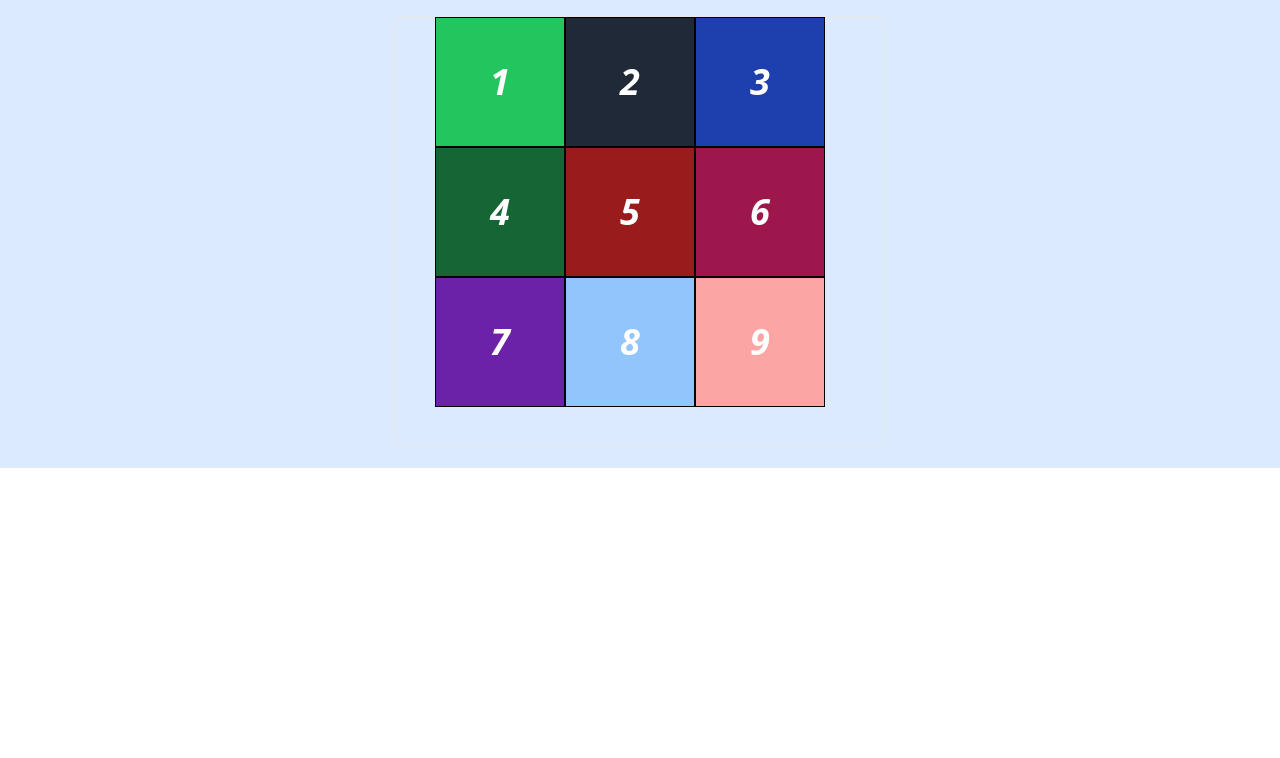
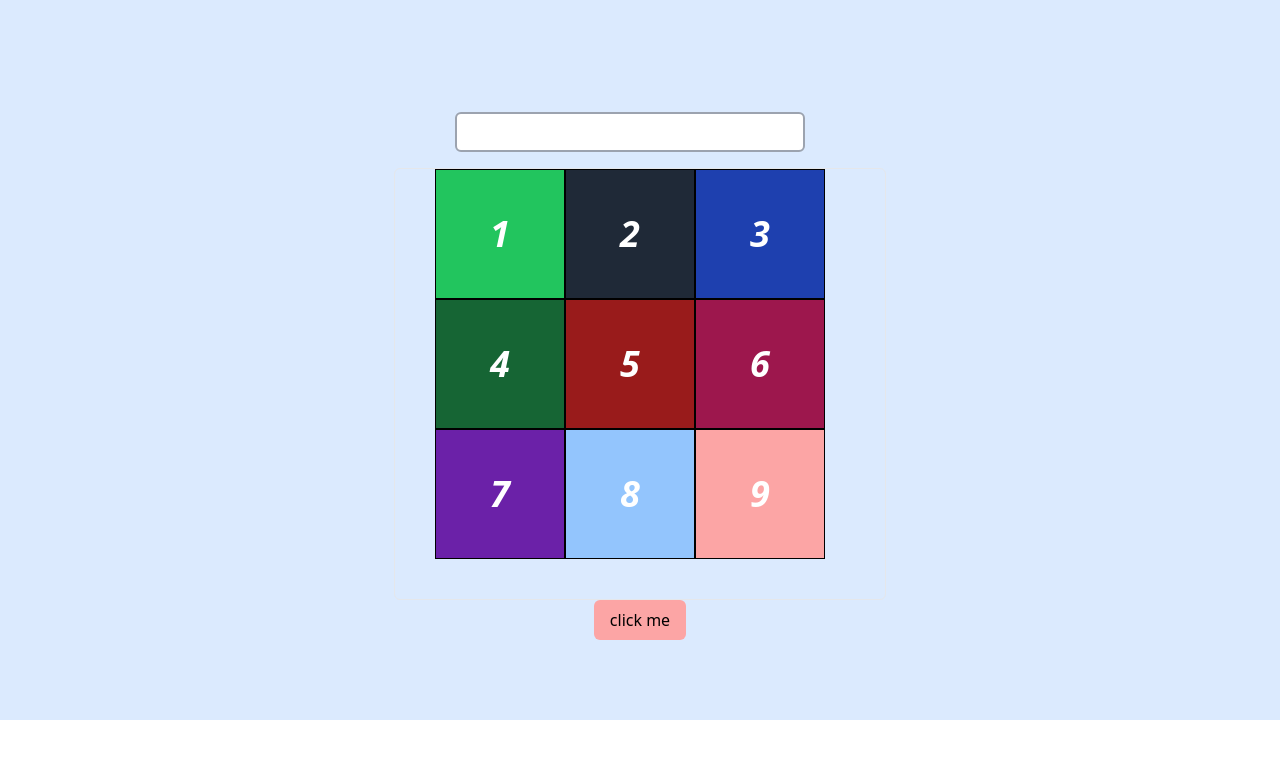
Before and after one commit to sahil-khan-s/practise-task, a plain HTML site: page index.html in a window 1280 px wide. Drawn offline with nearby package versions, Linux system fonts and the light colour scheme.

Commit message:
input field added

```diff
--- a/index.html
+++ b/index.html
@@ -1,6 +1,5 @@
 <!DOCTYPE html>
 <html lang="en">
-
 <head>
     <meta charset="UTF-8">
     <meta http-equiv="X-UA-Compatible" content="IE=edge">
@@ -10,8 +9,15 @@
 </head>
 
 <body>
-    <div class="pt-4 pb-5 w-full bg-blue-100">
+    <div class="pt-28 pb-20  w-full bg-blue-100">
+
+                <div class="flex justify-center pb-4 h-14 pr-5">
+                    <input  maxlength = "4" size="=4" id="myText" class="border-2  border-gray-400 rounded-md  w-[350px]" type="text"  value="">
+                </div>
+
         <div id="box-container" class=" container flex flex-wrap w-[492px] mx-auto rounded-md border pt-0 p-10">
+
+
             <button   id='btn' value='1' class=" italic font-bold box-1 box
                 bg-green-500 h-[130px] w-[130px] text-white text-4xl border
                 border-black flex flex justify-center items-center">
@@ -57,9 +63,12 @@
                 border-black flex flex justify-center items-center">
                 9
             </button>
-
+        </div>
+        <div class="flex justify-center">
+            <button onclick="myFunction() " class="px-4 py-2 bg-red-300 rounded-md ">click me</button>
 
         </div>
+
 
     </div>
     <script src="/index.js"></script>
--- a/index.js
+++ b/index.js
@@ -3,11 +3,33 @@ let boxes =document.querySelectorAll('.box')
 Array.from(boxes).forEach((box)=>{
     box.addEventListener('click',(e)=>{
         string = string + e.target.value
-        if(string.length == 4 && string=="1994"){
-            alert('Your password is correct')
-        } else if(string.length == 4 && string!=="1994"){
-         alert("Oops wrong password")
-            }
+       document.querySelector('input').value= string;
+
             console.log(string)
+        })
+
     })
-})
+
+    function myFunction() {
+      if(string.length == 4 && string=="1994"){
+                        alert('Your password is correct')
+                    } else if(string.length == 4  && string!=="1994"){
+                     alert("Oops wrong password")
+                        }
+      }
+
+
+
+// var string ="";
+// let boxes =document.querySelectorAll('.box')
+// Array.from(boxes).forEach((box)=>{
+//     box.addEventListener('click',(e)=>{
+//         string = string + e.target.value
+//         if(string.length == 4 && string=="1994"){
+//             alert('Your password is correct')
+//         } else if(string.length == 4 && string!=="1994"){
+//          alert("Oops wrong password")
+//             }
+//             console.log(string)
+//     })
+// })
```
